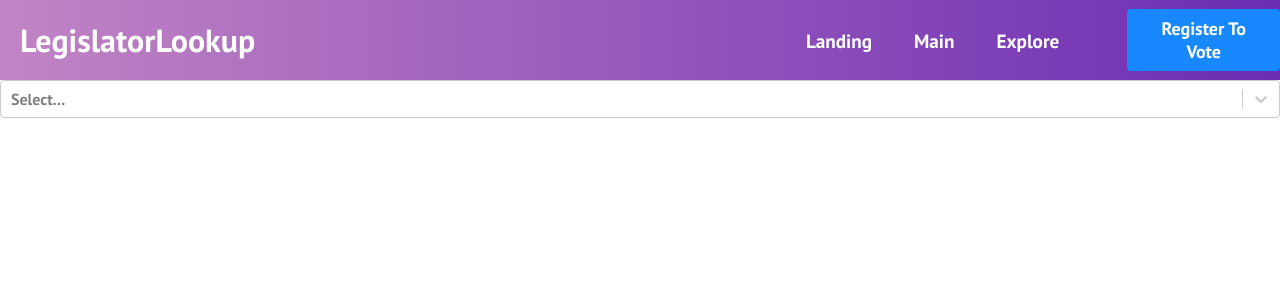
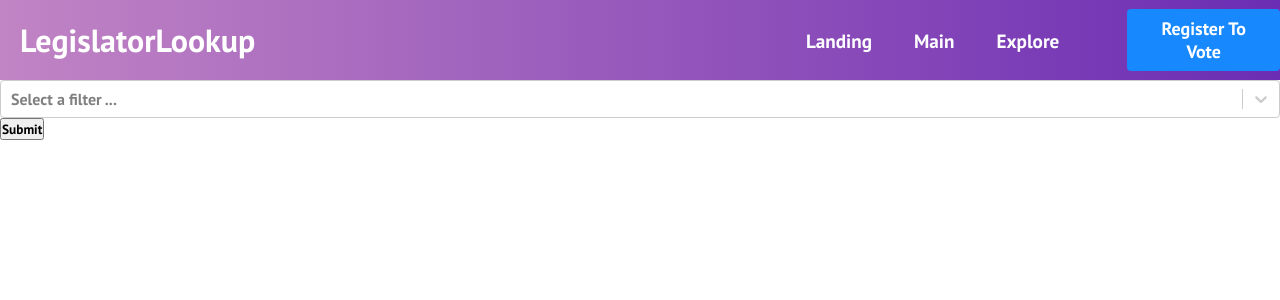
Before and after one commit to lmcintosh623/LegislatorLookup, a React (Create React App) app: page /explore in a window 1280 px wide. Shown: the top 300 px of the page. Built offline with nearby package versions, Linux system fonts and the light colour scheme.

Commit message:
Updated LegBodyDropdown for Explore page.

```diff
--- a/src/components/LegBodyDropdown.js
+++ b/src/components/LegBodyDropdown.js
@@ -1,10 +1,10 @@
-import React /* , { useState } */ from 'react';
+import React , { useState } from 'react';
 import './LegBodyDropdown.css';
-//import { Link } from 'react-router-dom';
 import Select from 'react-select';
 
 export function Dropdown() {
-    // const [body] = useState(false);
+  const [curState, setState] = useState([]);
+
   const filters = [
     { value: 'leg', label: 'Legislative' },
     { value: 'upp', label: 'Upper' },
@@ -12,7 +12,34 @@ export function Dropdown() {
     { value: 'exe', label: 'Executive' },
     { value: 'gov', label: 'Government' }
   ]
+
+  function customTheme(theme) {
+    return{
+      ...theme,
+      colors: {
+        ...theme.colors,
+        primary25: '#87ceeb',
+        primary: '#7A56D1'
+      }
+
+    }
+  }
+
   return (
-    <Select options={filters}/>  // onChange={() => {body(this.inputValue); console.log(this.inputValue)}, 'pop-value'}
+   <>
+      <Select
+      options={filters}
+      onChange={setState}
+      theme={customTheme}
+      placeholder="Select a filter ..."
+      />
+
+      <button
+      as={"input"}
+      type={"submit"}
+      onClick={console.log(curState)}
+      >Submit</button>
+   </>
   );
+
 }
--- a/src/components/pages/Explore.js
+++ b/src/components/pages/Explore.js
@@ -2,5 +2,5 @@ import React from 'react';
 import { Dropdown } from '../LegBodyDropdown.js';
 
 export default function Explore() {
-  return <Dropdown>Select an filter</Dropdown>;
+  return <Dropdown></Dropdown>;
 }
```
Lines whose indentation alone changed are shown as unchanged.
